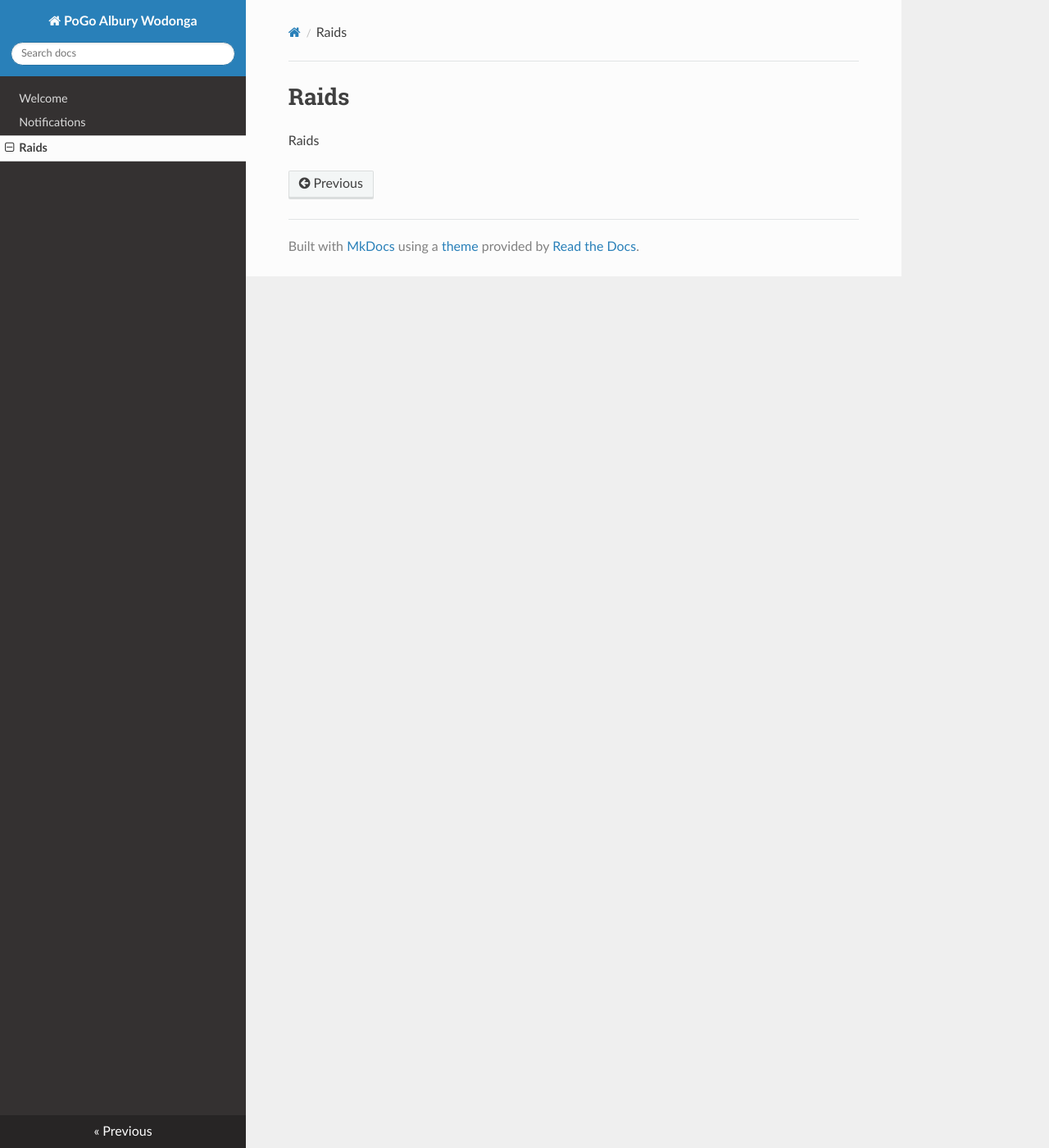
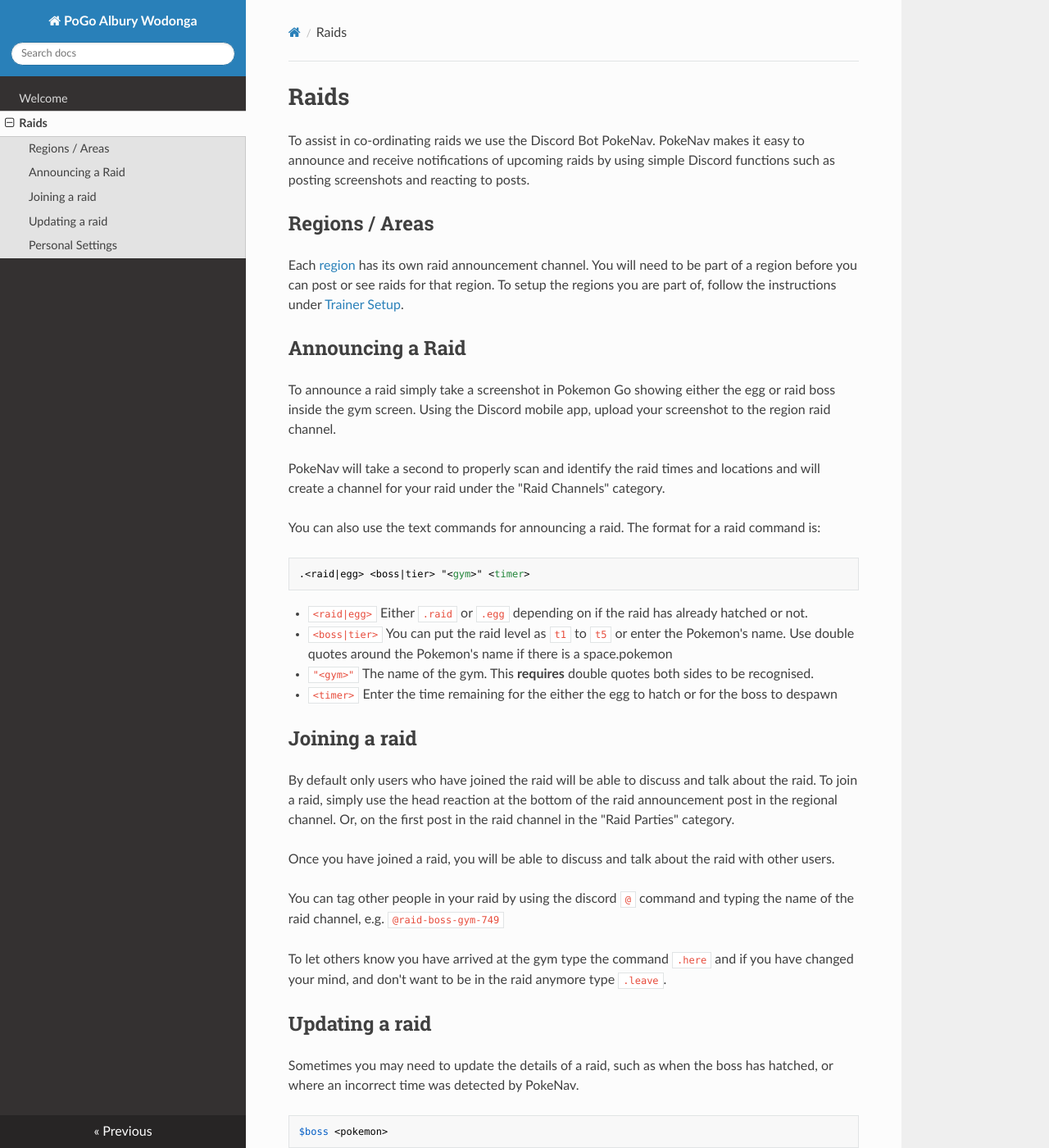
Before and after one commit to ozziewebco/PoGo-AW-Docs, an MkDocs documentation site: the page built from docs/raids.md, in a window 1280 px wide and 1400 px high. Shown: the whole window at 82% size. Built offline with MkDocs 1.6.1, drawn with Linux system fonts in a browser that asks for light colours; nearby versions of some CDN libraries; some of the changed text lies outside the part shown.

Commit message:
added raid information

````diff
--- a/docs/raids.md
+++ b/docs/raids.md
@@ -1,2 +1,61 @@
 # Raids
-Raids
+
+To assist in co-ordinating raids we use the Discord Bot PokeNav. PokeNav makes it easy to announce and receive notifications of upcoming raids by using simple Discord functions such as posting screenshots and reacting to posts.
+
+## Regions / Areas
+
+Each [region](trainer-setup#regions) has its own raid announcement channel.
+You will need to be part of a region before you can post or see raids for that region.
+To setup the regions you are part of, follow the instructions under [Trainer Setup](trainer-setup#regions).
+
+## Announcing a Raid
+To announce a raid simply take a screenshot in Pokemon Go showing either the egg or raid boss inside the gym screen.
+Using the Discord mobile app, upload your screenshot to the region raid channel.
+
+PokeNav will take a second to properly scan and identify the raid times and locations and will create a channel for your raid under the "Raid Channels" category.
+
+You can also use the text commands for announcing a raid. The format for a raid command is:
+```
+.<raid|egg> <boss|tier> "<gym>" <timer>
+```
+* `<raid|egg>` Either `.raid` or `.egg` depending on if the raid has already hatched or not.
+* `<boss|tier>` You can put the raid level as `t1` to `t5` or enter the Pokemon's name. Use double quotes around the Pokemon's name if there is a space.pokemon
+* `"<gym>"` The name of the gym. This __requires__ double quotes both sides to be recognised.
+* `<timer>` Enter the time remaining for the either the egg to hatch or for the boss to despawn
+
+## Joining a raid
+By default only users who have joined the raid will be able to discuss and talk about the raid.
+To join a raid, simply use the head reaction at the bottom of the raid announcement post in the regional channel.
+Or, on the first post in the raid channel in the "Raid Parties" category.
+
+Once you have joined a raid, you will be able to discuss and talk about the raid with other users.
+
+You can tag other people in your raid by using the discord `@` command and typing the name of the raid channel, e.g. `@raid-boss-gym-749`
+
+To let others know you have arrived at the gym type the command `.here` and if you have changed your mind, and don't want to be in the raid anymore type `.leave`.
+
+## Updating a raid
+Sometimes you may need to update the details of a raid, such as when the boss has hatched, or where an incorrect time was detected by PokeNav.
+
+```
+$boss <pokemon>
+```
+Set the Pokemon that hatched from the raid egg.
+
+```
+.gym <gym>
+```
+Updates the gym name of the raid. Where this matches a gym on [pokemongomap.info](https://pokemongomap.info), directions will be added to the raid.
+
+```
+$address <address>
+```
+Set the address for the raid. This will update the raid to include a Google Maps link to help others with directions to the raid.
+
+## Personal Settings
+A list of available settings you can change to customise your raiding experience.
+
+```
+.toggle auto-join-raids
+```
+Use this command to change whether you are automatically added to raids that you announce. By default this is on.
--- a/mkdocs.yml
+++ b/mkdocs.yml
@@ -1,6 +1,6 @@
 site_name: PoGo Albury Wodonga
 nav:
     - Welcome: index.md
-    - Notifications: notifications.md
+    # - Notifications: notifications.md
     - Raids: raids.md
 theme: readthedocs
````
Also changed, not shown: docs/notifications.md (+4 -0 lines), docs/trainer-setup.md (added, +3 -0 lines).
